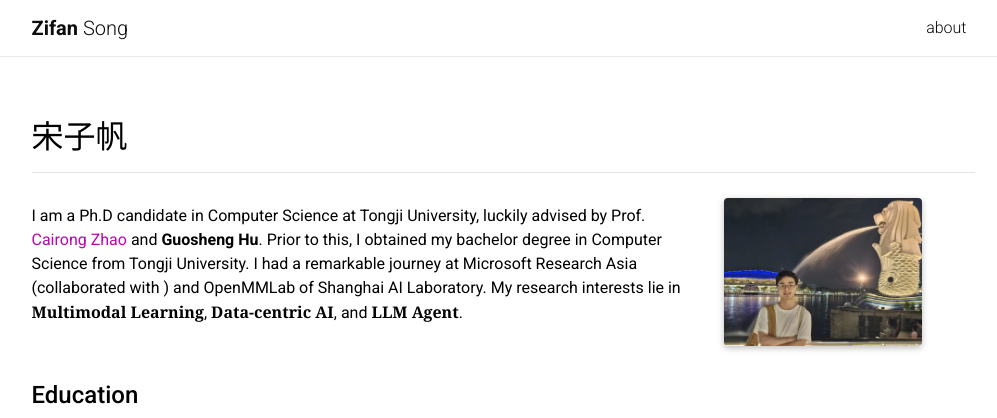
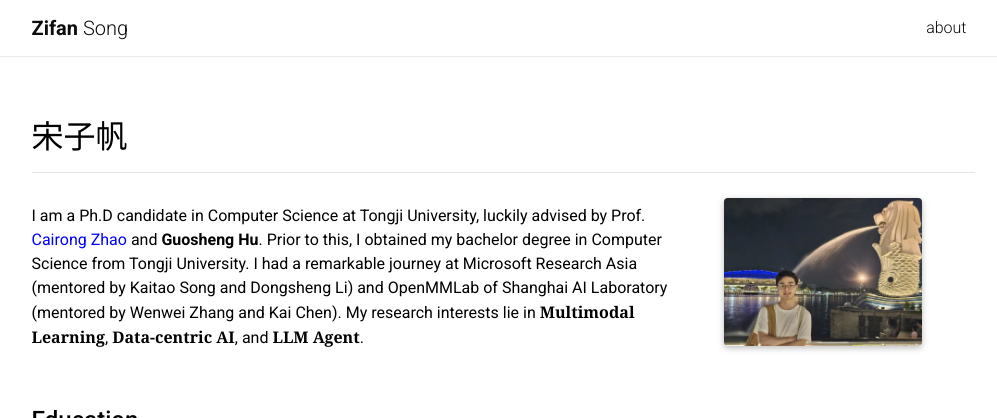
Before and after one commit to MatCaviar/MatCaviar.github.io, a Jekyll site: the page built from _pages/MatCaivar.md, in a window 1280 px wide and 900 px high, cut to the strip 0-418 px from the top of the window. Shown: the whole strip, without its empty margins (137-1134 px from the left). Built offline with Jekyll 4.4.1, drawn with Linux system fonts in a browser that asks for light colours; nearby versions of some CDN libraries; a style sheet for code colours, icons or effects is not loaded.

Commit message:
Update MatCaivar.md

```diff
--- a/_pages/MatCaivar.md
+++ b/_pages/MatCaivar.md
@@ -22,7 +22,7 @@ social: false  # includes social icons at the bottom of the page
 ## <B>宋子帆</B>
 <hr />
 <p style="margin-bottom:0.8cm; margin-left: 0.5cm"> </p>
-<B>I am a Ph.D candidate in Computer Science at Tongji University, luckily advised by Prof. [Cairong Zhao](https://vill-lab.github.io/){:target="_blank"} and [**<font><B>Guosheng Hu</B></font>**](https://huguosheng.github.io/){:target="_blank"}. Prior to this, I obtained my bachelor degree in Computer Science from Tongji University. I had a remarkable journey at Microsoft Research Asia (collaborated with ) and OpenMMLab of Shanghai AI Laboratory. My research interests lie in **<font face="Georgia" color="Black"><B>Multimodal Learning</B></font>**, **<font face="Georgia" color="Black"><B>Data-centric AI</B></font>**, and **<font face="Georgia" color="Black"><B>LLM Agent</B></font>**.</B>
+<B>I am a Ph.D candidate in Computer Science at Tongji University, luckily advised by Prof. [<font color="Blue">Cairong Zhao</font>](https://vill-lab.github.io/){:target="_blank"} and [**<font><B>Guosheng Hu</B></font>**](https://huguosheng.github.io/){:target="_blank"}. Prior to this, I obtained my bachelor degree in Computer Science from Tongji University. I had a remarkable journey at Microsoft Research Asia (mentored by Kaitao Song and Dongsheng Li) and OpenMMLab of Shanghai AI Laboratory (mentored by Wenwei Zhang and Kai Chen). My research interests lie in **<font face="Georgia" color="Black"><B>Multimodal Learning</B></font>**, **<font face="Georgia" color="Black"><B>Data-centric AI</B></font>**, and **<font face="Georgia" color="Black"><B>LLM Agent</B></font>**.</B>
 
 <br>
 
```
